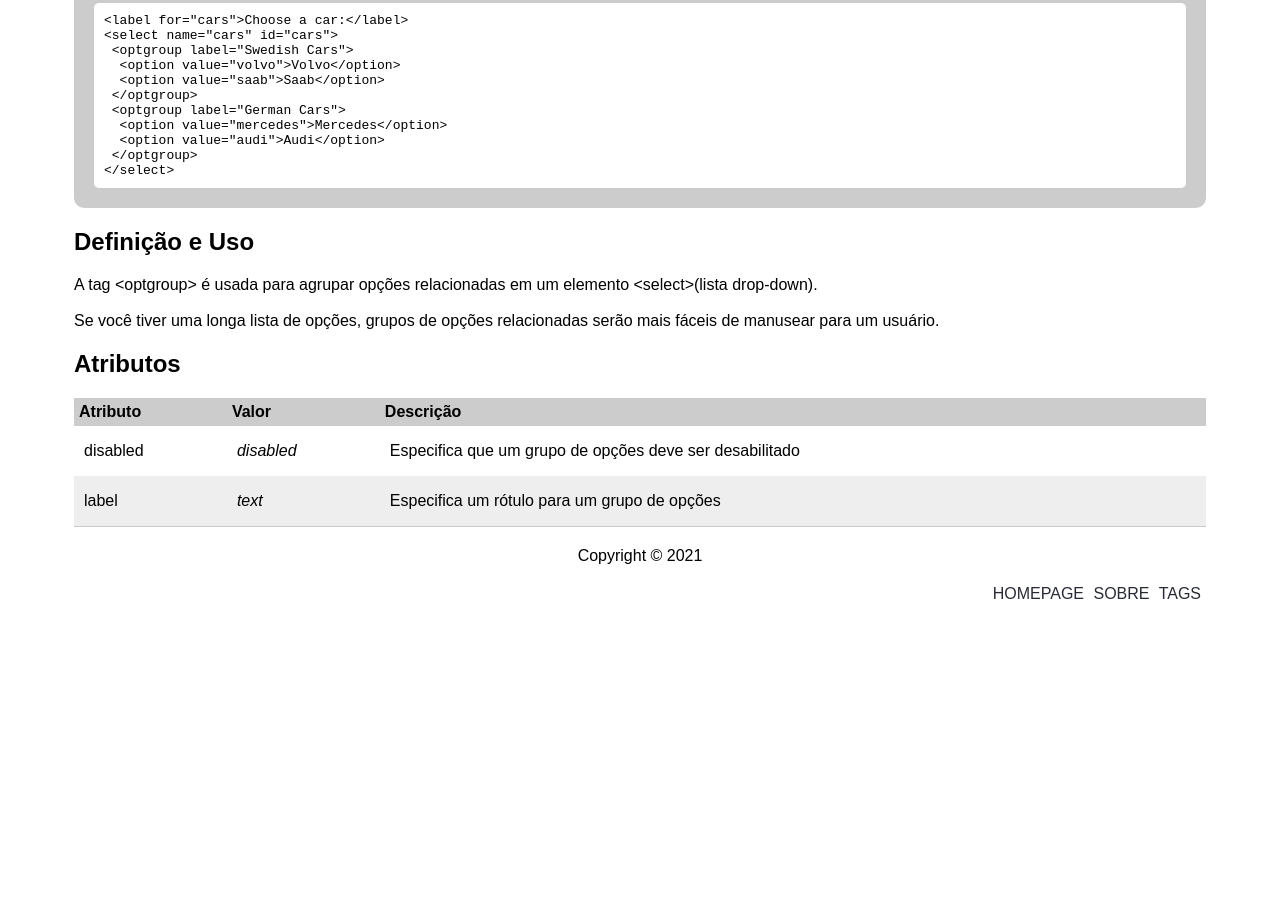
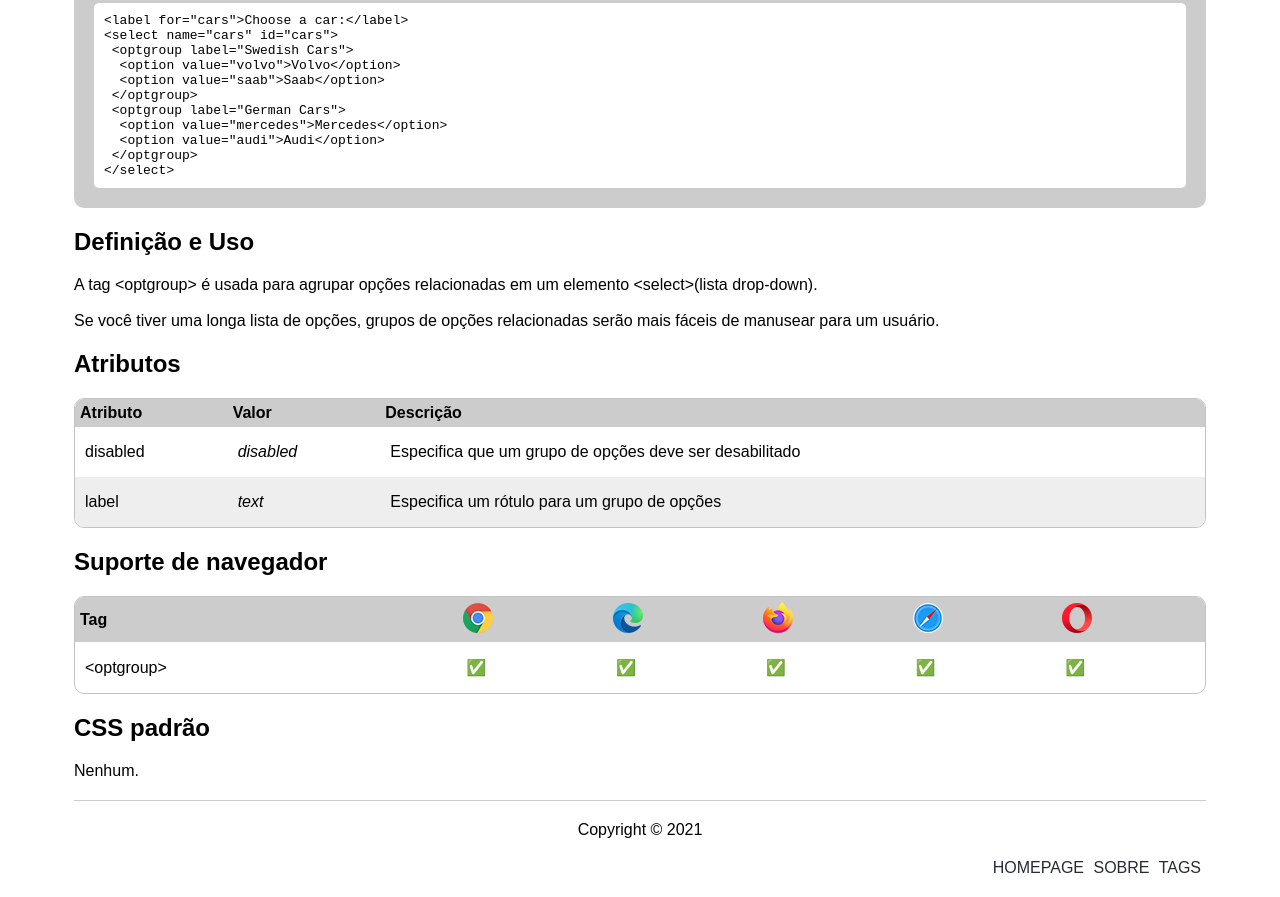
Before and after one commit to jv-amorim/ifnmg-dev-web-w3s-clone, a plain HTML site: page tags/optgroup.html in a window 1280 px wide. Shown: the part 338-1235 px from the top of the page. Before the commit the page ends 961 px from the top, so only its background shows below. Drawn offline with Linux system fonts and the light colour scheme.

Commit message:
Seção de suporte de navegador adicionada em cada página

```diff
--- a/css/style.css
+++ b/css/style.css
@@ -61,6 +61,9 @@
 .content table {
   width: 100%;
   border-spacing: 0;
+  border: solid 1px #C3C3C3;
+  border-radius: 10px;
+  overflow: hidden;
 }
 
 .content table tr td {
@@ -166,6 +169,11 @@ button {
   font-size: 16px;
 }
 
-#avatar{
+#avatar {
   border-radius: 50%;
 }
+
+.browser-support img {
+  position: relative;
+  left: 2px;
+}
--- a/tags/optgroup.html
+++ b/tags/optgroup.html
@@ -75,6 +75,39 @@
           </tr>
         </table>
 
+        <h2>Suporte de navegador</h2>
+        <table class="browser-support">
+          <tr>
+            <th>Tag</th>
+            <th>
+              <img src="../img/chrome.png" alt="Chrome">
+            </th>
+            <th>
+              <img src="../img/edge.png" alt="Edge">
+            </th>
+            <th>
+              <img src="../img/firefox.png" alt="Firefox">
+            </th>
+            <th>
+              <img src="../img/safari.png" alt="Safari">
+            </th>
+            <th>
+              <img src="../img/opera.png" alt="Opera">
+            </th>
+          </tr>
+          <tr>
+            <td>&lt;optgroup></td>
+            <td>✅</td>
+            <td>✅</td>
+            <td>✅</td>
+            <td>✅</td>
+            <td>✅</td>
+          </tr>
+        </table>
+
+        <h2>CSS padrão</h2>
+        <p>Nenhum.</p>
+
 
       <div class="footer">
          <span class="footer-disclaimer">Copyright &copy; 2021</span>
```
Also changed, not shown: tags/emded.html (+30 -0 lines), tags/img.html (+30 -0 lines), tags/rt.html (+31 -0 lines), tags/thead.html (+30 -0 lines), img/chrome.png (added), img/edge.png (added), img/firefox.png (added), img/opera.png (added), img/safari.png (added).
